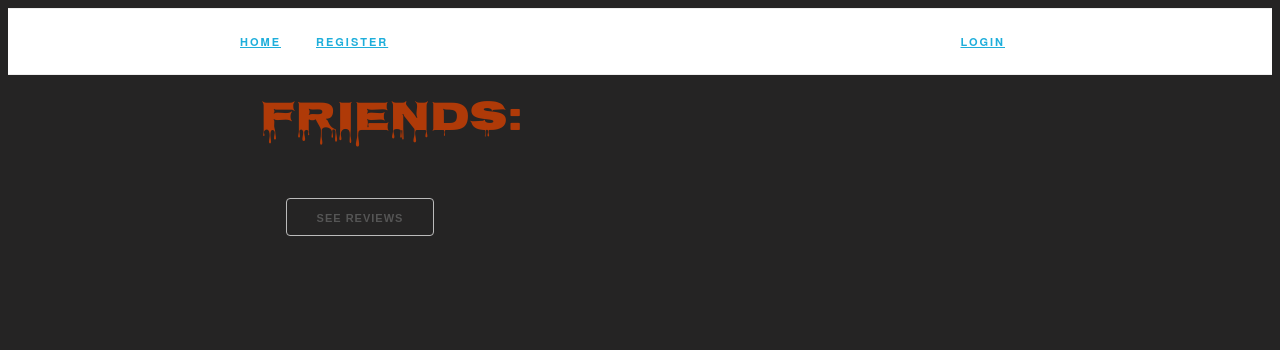
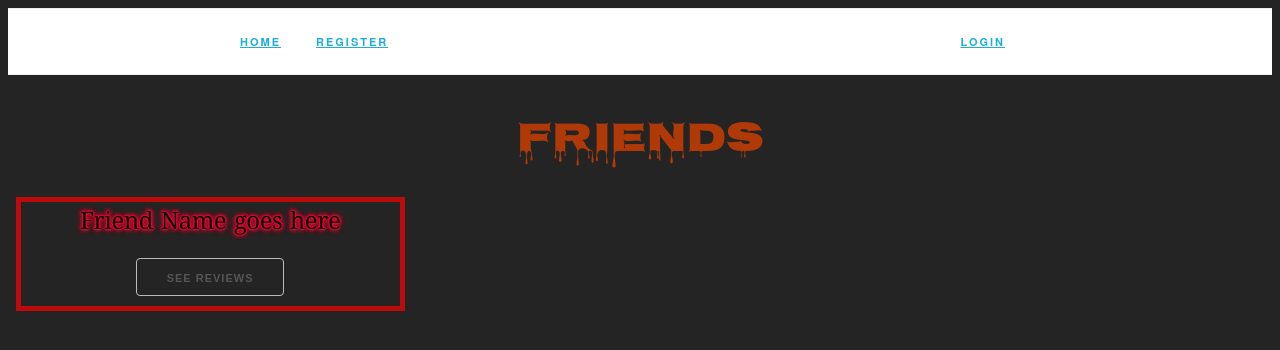
Before and after one commit to kmcquaid253/dev10-horror-show, a React (Create React App) app in the folder horror-show/client/: page /friends in a window 1280 px wide. Shown: the top 350 px of the page. Built offline with nearby package versions, Linux system fonts and the light colour scheme.

Commit message:
display progress on Friends

```diff
--- a/horror-show/client/src/Friend/Friends.css
+++ b/horror-show/client/src/Friend/Friends.css
@@ -1,3 +1,12 @@
 .container {
     max-width: 800px;
 }
+
+.card {
+    display: inline-block;
+    width: 30.0%;
+    border: 5px solid #bd0b0b;
+    margin-bottom: 15px;
+    margin-right: 0.5em;
+    margin-left: 0.5em;
+}
--- a/horror-show/client/src/Friend/Friends.js
+++ b/horror-show/client/src/Friend/Friends.js
@@ -1,15 +1,17 @@
-function Friends({name}){
+import './Friends.css';
+
+function Friends(){
 
     const friendURL = "";
 
     return(
 
-        <div className="container">
-            <h2>Friends:</h2>
+        <div className="heading">
+            <h1 className="heading-header">Friends</h1>
 
         <div className="card">
             <div className="card-header">
-                    <h5>{name}</h5>
+                <h5>Friend Name goes here</h5>
             </div>
             <div className="card-body">
                 <button onClick={friendURL} className="button">See Reviews</button>
```
Lines whose indentation alone changed are shown as unchanged.
